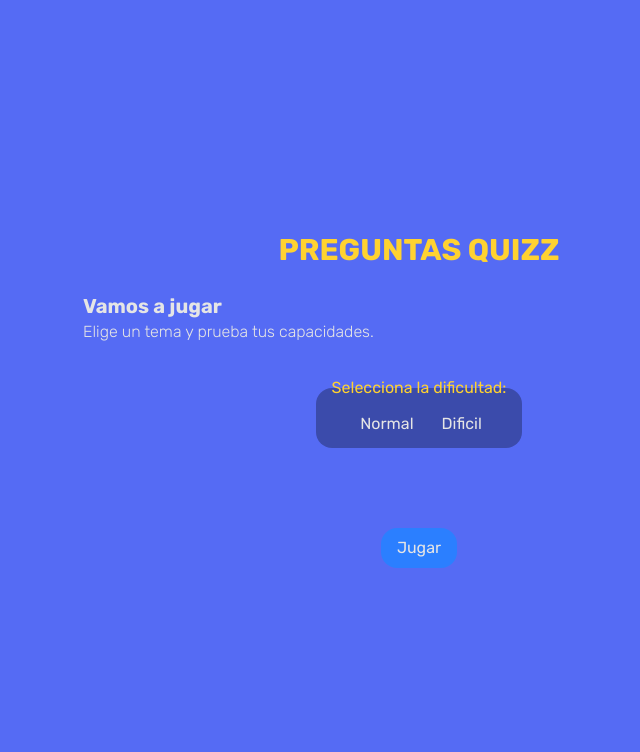
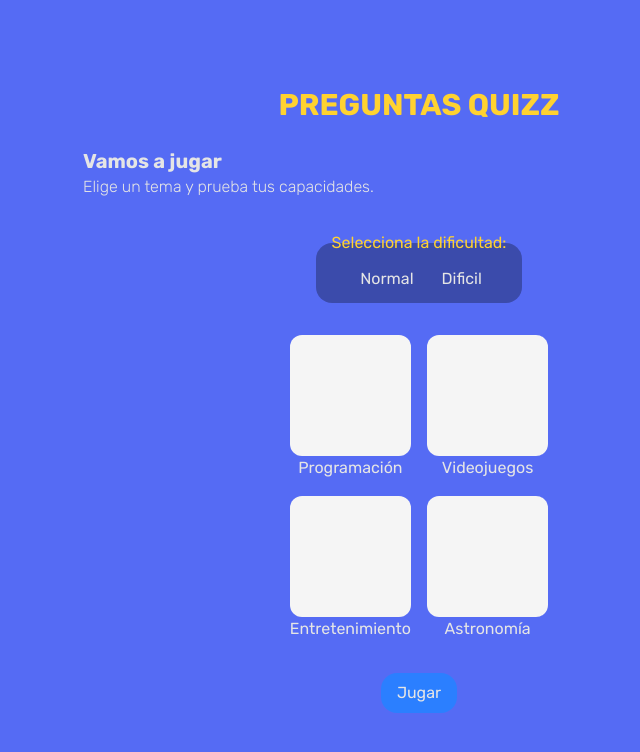
Before and after one commit to Castamor/preguntas-quizz, a Next.js app: page / in a window 1280 px wide. Shown: the top 752 px of the page, without its empty margins (221-861 px from the left). Built offline with nearby package versions, Linux system fonts and the light colour scheme.

Commit message:
Agregar componente ItemTema y su estilo, y modificar la estructura de Temas

```diff
--- a/src/components/Temas.tsx
+++ b/src/components/Temas.tsx
@@ -1,11 +1,13 @@
+import ItemTema from './UI/ItemTema'
+
 export default function Temas() {
 
    return (
-      <ul className="grid grid-cols-2 grid-rows-2 text-center gap-4 aspect-square max-w-[20rem] mx-auto">
-         <li></li>
-         <li></li>
-         <li></li>
-         <li></li>
+      <ul className="grid grid-cols-2 grid-rows-2 text-center gap-4 max-w-[20rem] mx-auto">
+         <ItemTema tema='Programación'></ItemTema>
+         <ItemTema tema='Videojuegos'></ItemTema>
+         <ItemTema tema='Entretenimiento'></ItemTema>
+         <ItemTema tema='Astronomía'></ItemTema>
       </ul >
    )
 
--- /dev/null
+++ b/src/components/UI/ItemTema.css
@@ -0,0 +1,3 @@
+.item.active>div {
+   background-color: red;
+}
--- /dev/null
+++ b/src/components/UI/ItemTema.tsx
@@ -0,0 +1,29 @@
+"use client"
+import './ItemTema.css'
+import { eliminarClasesActive } from '@/config/utils'
+
+interface ItemTemaProps {
+   tema: string
+   children?: React.ReactNode
+}
+
+export default function ItemTema({ tema, children }: ItemTemaProps) {
+
+   function handleClick(e: React.MouseEvent<HTMLLIElement>) {
+      if (e.currentTarget.classList.contains('active')) return
+
+      eliminarClasesActive('.item')
+      e.currentTarget.classList.add('active')
+      console.log(`guardando el tema: '${tema}' en localStorage`)
+   }
+
+   return (
+      <li
+         className="item cursor-pointer"
+         onClick={handleClick}
+      >
+         <div className="bg-neutral-100 aspect-square rounded-xl">{children}</div>
+         <p>{tema}</p>
+      </li>
+   )
+}
--- /dev/null
+++ b/src/config/utils.ts
@@ -0,0 +1,12 @@
+export function $(selector: string): Element | null {
+   return document.querySelector(selector)
+}
+
+export function $$(selector: string): NodeListOf<Element> | null {
+   return document.querySelectorAll(selector)
+}
+
+export function eliminarClasesActive(elemento: string) {
+   const el = $$(elemento)
+   el?.forEach((li) => { li.classList.remove('active') })
+}
```
